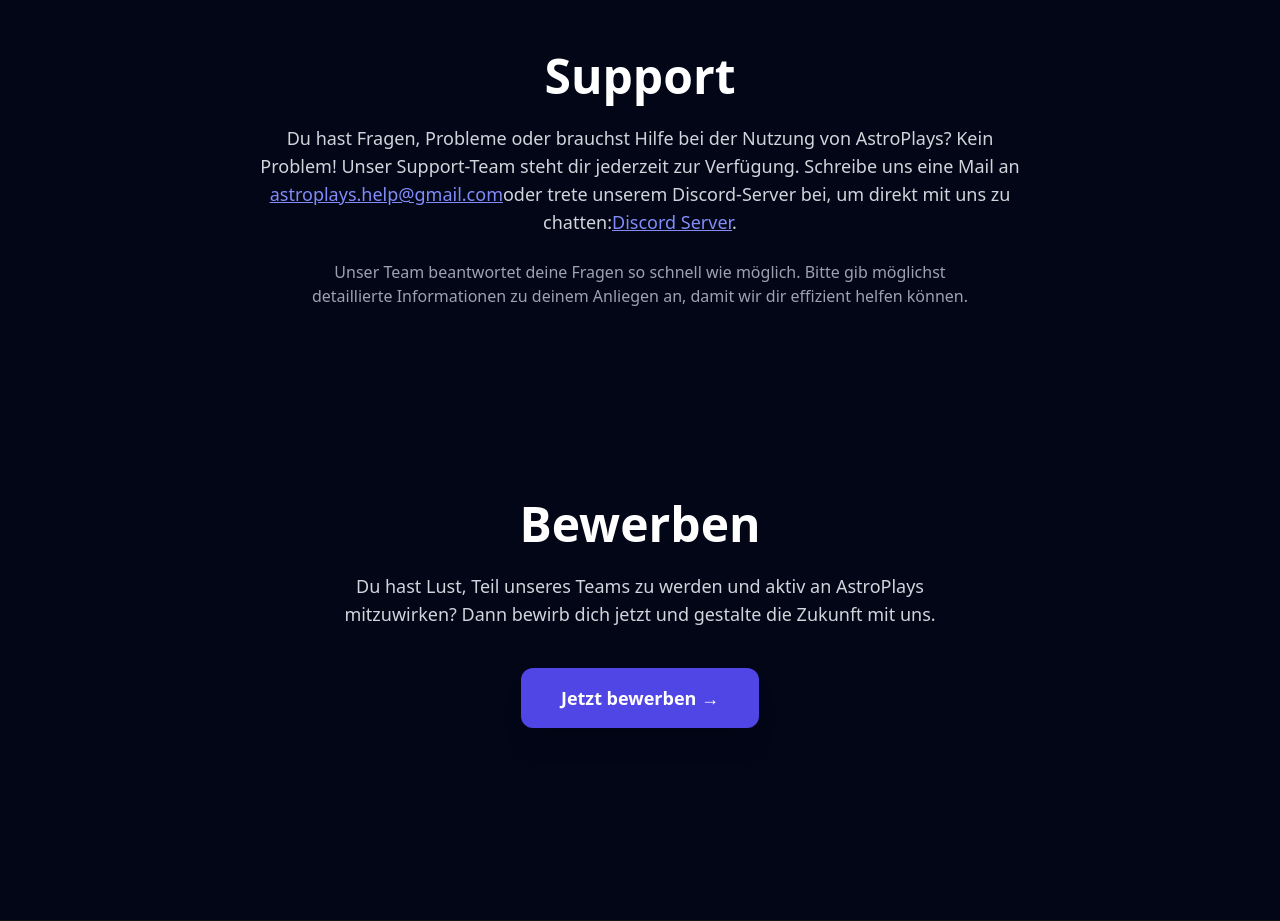
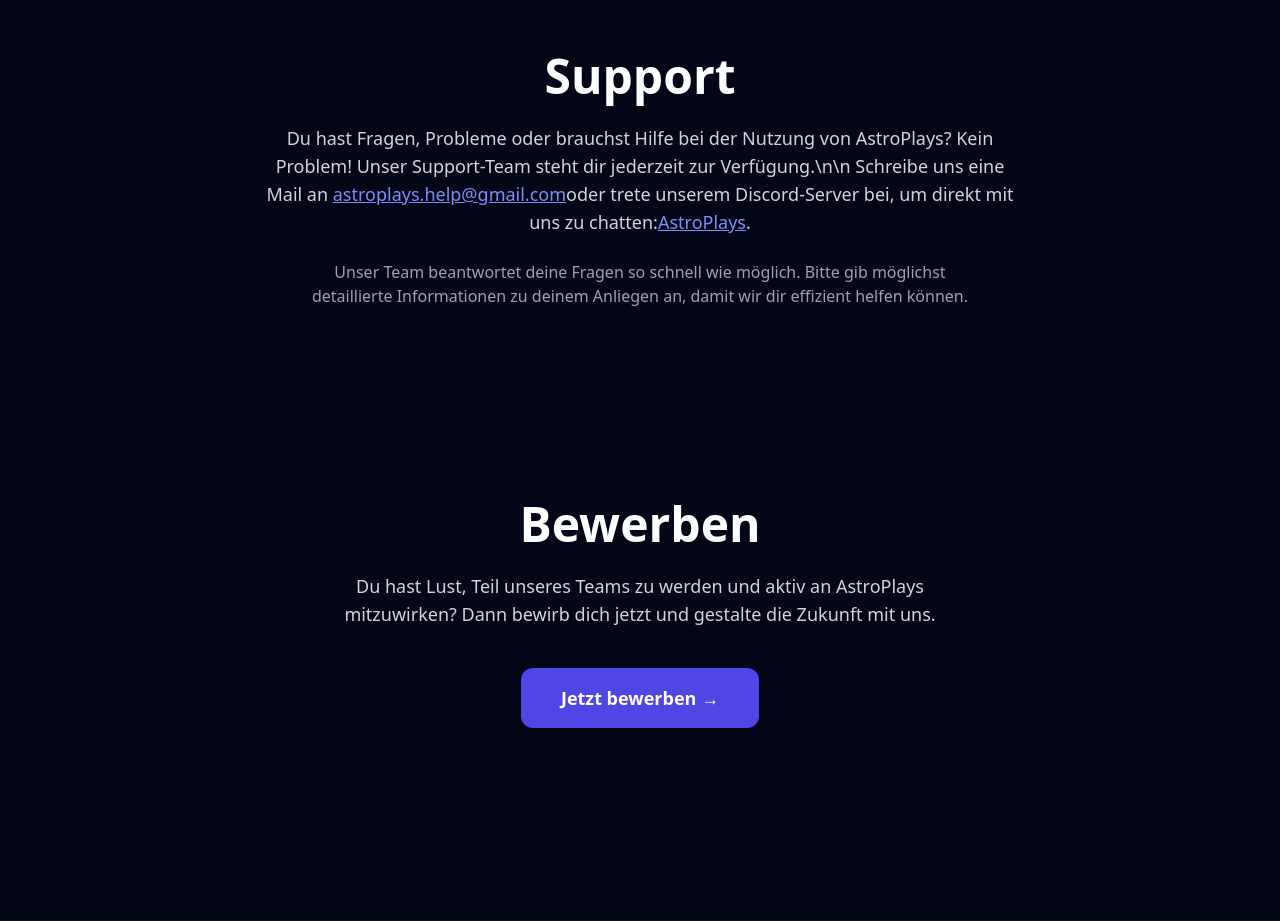
Before and after one commit to AstroPlaysBot/information, a Next.js app: page / in a window 1280 px wide. Shown: the part 3060-3981 px from the top of the page. Built offline with nearby package versions, Linux system fonts and the light colour scheme.

Commit message:
Update page.tsx

```diff
--- a/src/app/page.tsx
+++ b/src/app/page.tsx
@@ -156,10 +156,10 @@ export default function HomePage() {
         <h2 className="text-4xl md:text-5xl font-extrabold text-white mb-6">Support</h2>
         <p className="text-gray-300 max-w-3xl mx-auto mb-6 text-lg">
           Du hast Fragen, Probleme oder brauchst Hilfe bei der Nutzung von AstroPlays?
-          Kein Problem! Unser Support-Team steht dir jederzeit zur Verfügung.
+          Kein Problem! Unser Support-Team steht dir jederzeit zur Verfügung.\n\n
           Schreibe uns eine Mail an <a href="mailto:astroplays.help@gmail.com" className="underline text-indigo-400">astroplays.help@gmail.com</a>
           oder trete unserem Discord-Server bei, um direkt mit uns zu chatten:
-          <a href="https://discord.gg/jtxQA7jnKa" target="_blank" rel="noopener noreferrer" className="underline text-indigo-400">Discord Server</a>.
+          <a href="https://discord.gg/jtxQA7jnKa" target="_blank" rel="noopener noreferrer" className="underline text-indigo-400">AstroPlays</a>.
         </p>
 
         <p className="text-gray-400 max-w-2xl mx-auto text-md">
```
